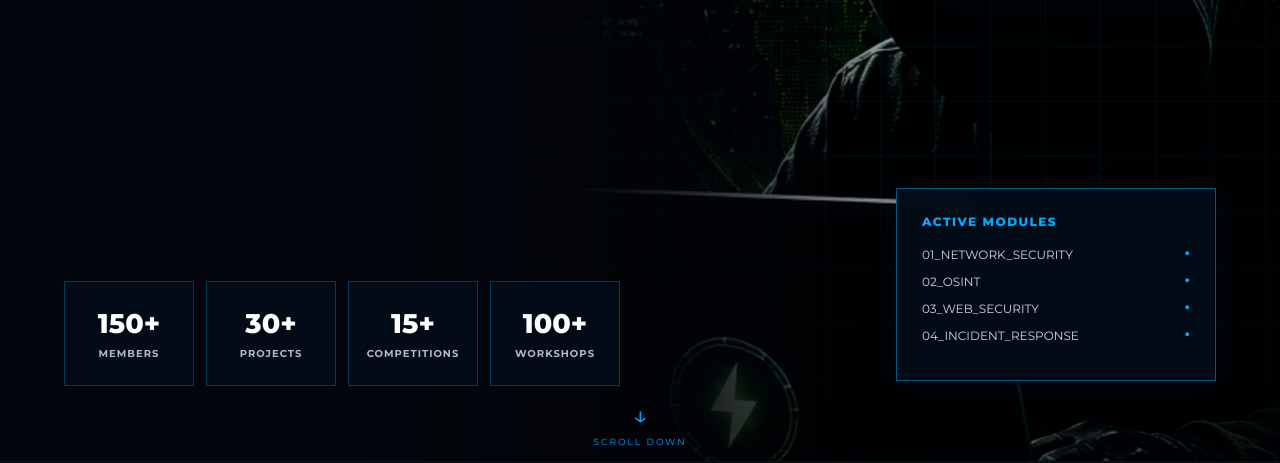
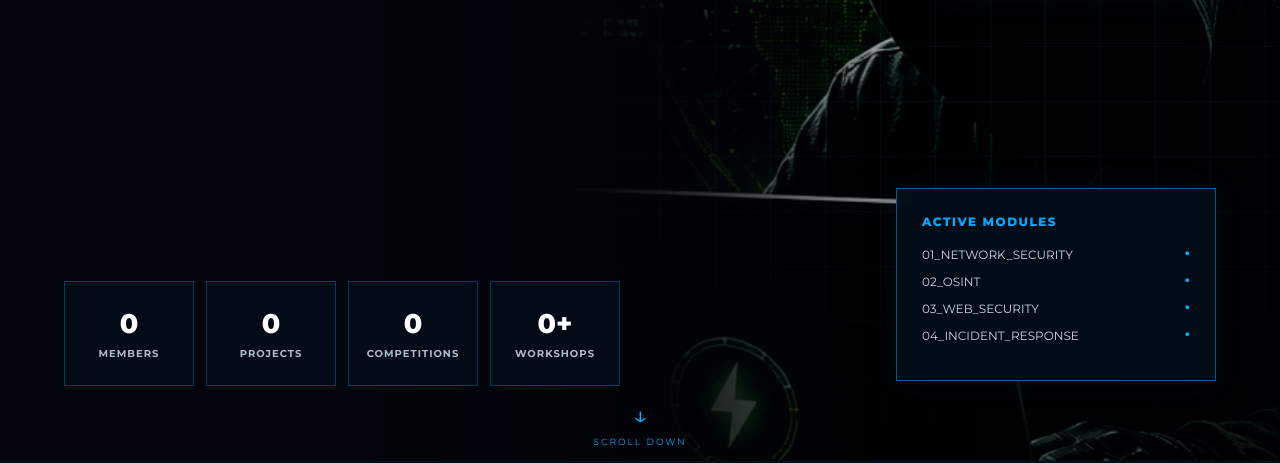
Before and after one commit to lahariyernagula07-spec/claw-cybersecurity-club-parallax, a plain HTML site: page index.html in a window 1280 px wide. Shown: the part 339-802 px from the top of the page. Drawn offline with Linux system fonts and the light colour scheme.

Commit message:
Update club statistics

```diff
--- a/index.html
+++ b/index.html
@@ -64,10 +64,10 @@
             </div>
 
             <div class="stats">
-                <div class="stat"><strong>150+</strong><span>MEMBERS</span></div>
-                <div class="stat"><strong>30+</strong><span>PROJECTS</span></div>
-                <div class="stat"><strong>15+</strong><span>COMPETITIONS</span></div>
-                <div class="stat"><strong>100+</strong><span>WORKSHOPS</span></div>
+                <div class="stat"><strong>0</strong><span>MEMBERS</span></div>
+                <div class="stat"><strong>0</strong><span>PROJECTS</span></div>
+                <div class="stat"><strong>0</strong><span>COMPETITIONS</span></div>
+                <div class="stat"><strong>0+</strong><span>WORKSHOPS</span></div>
             </div>
 
             <div class="scroll">
```
